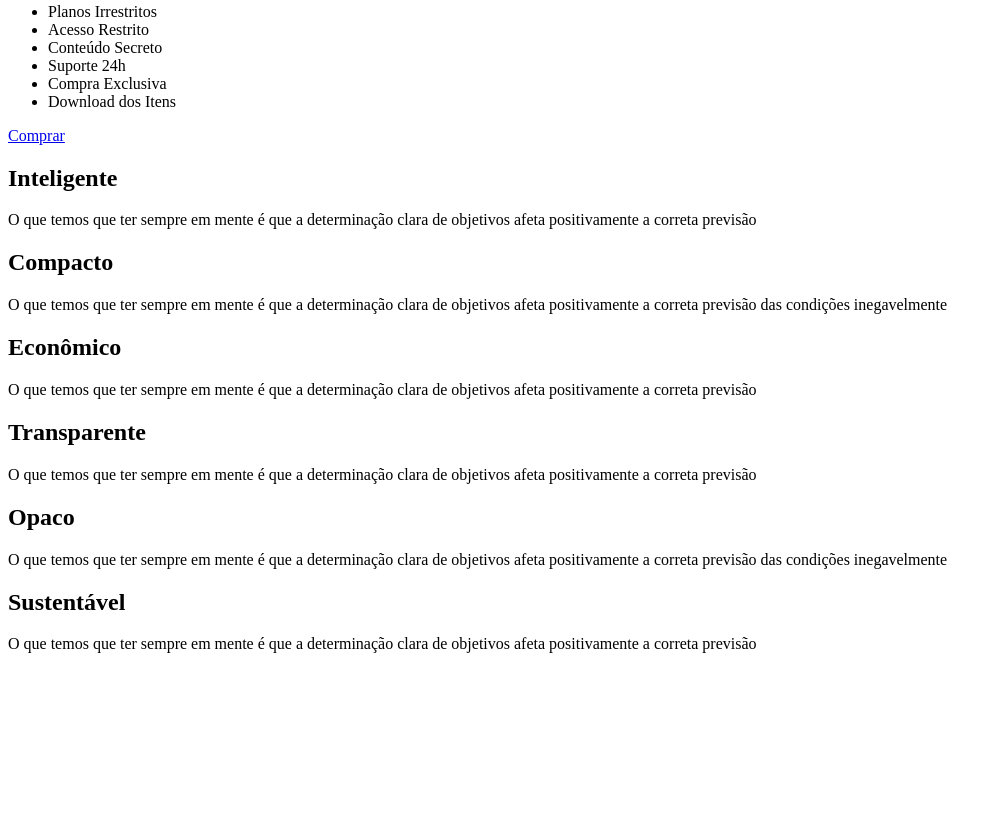
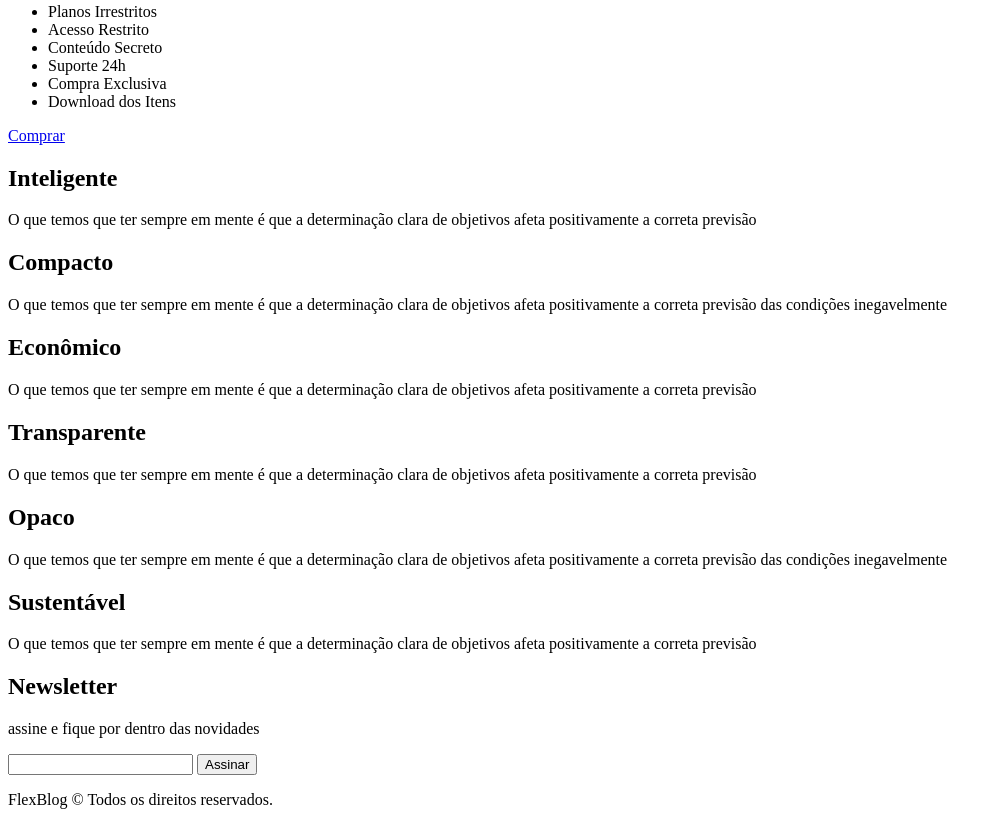
Before and after one commit to Walace2022/FlexBlog, a plain HTML site: page index.html in a window 1280 px wide. Shown: the part 3591-4416 px from the top of the page, without its empty margins (0-1002 px from the left). Before the commit the page ends 4260 px from the top, so only its background shows below. Drawn offline with Linux system fonts and the light colour scheme.

Commit message:
Criado seção Newsletter e Footer.

```diff
--- a/index.html
+++ b/index.html
@@ -136,7 +136,17 @@
       <p>O que temos que ter sempre em mente é que a determinação clara de objetivos afeta positivamente a correta previsão</p>
     </div>
   </section>
-
+  <section class="newsletter">
+    <h2>Newsletter</h2>
+    <p>assine e fique por dentro das novidades</p>
+    <form action="/">
+      <input type="email" name="email">
+      <button type="submit">Assinar</button>
+    </form>
+  </section>
+  <footer class="footer">
+    <p>FlexBlog © Todos os direitos reservados.</p>
+  </footer>
 </body>
 
 </html>
```
